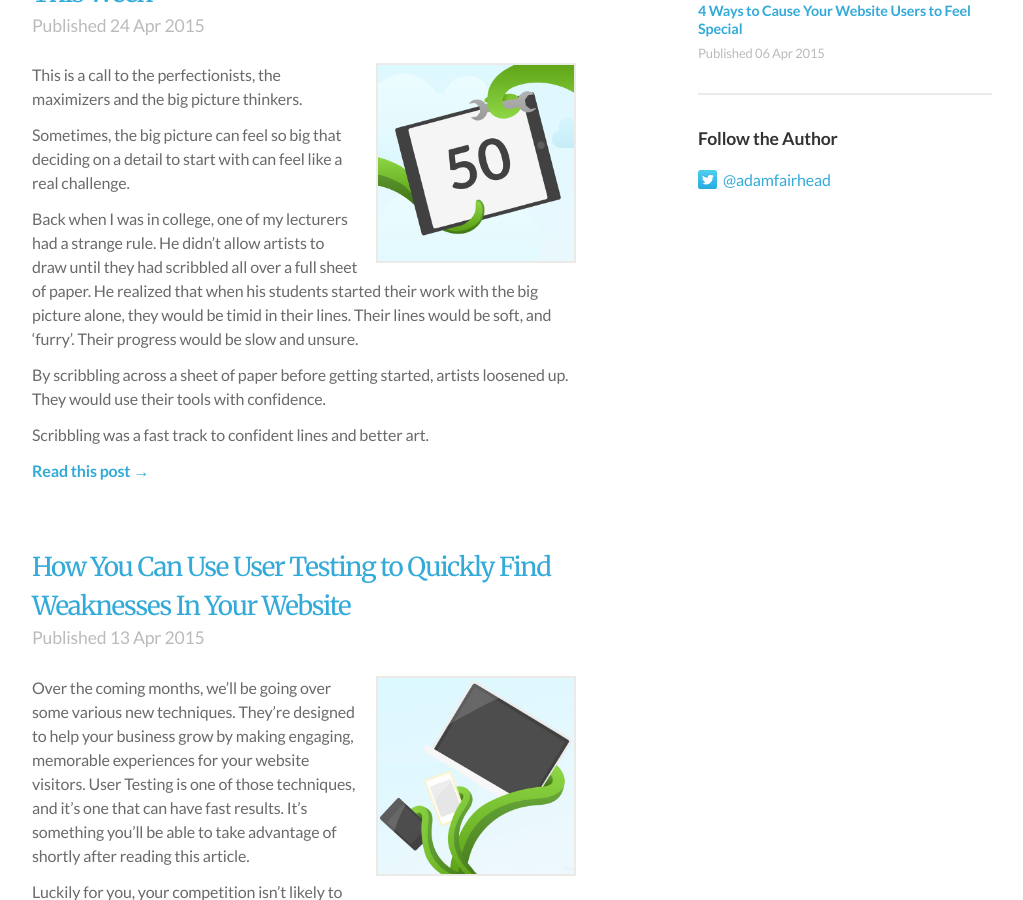
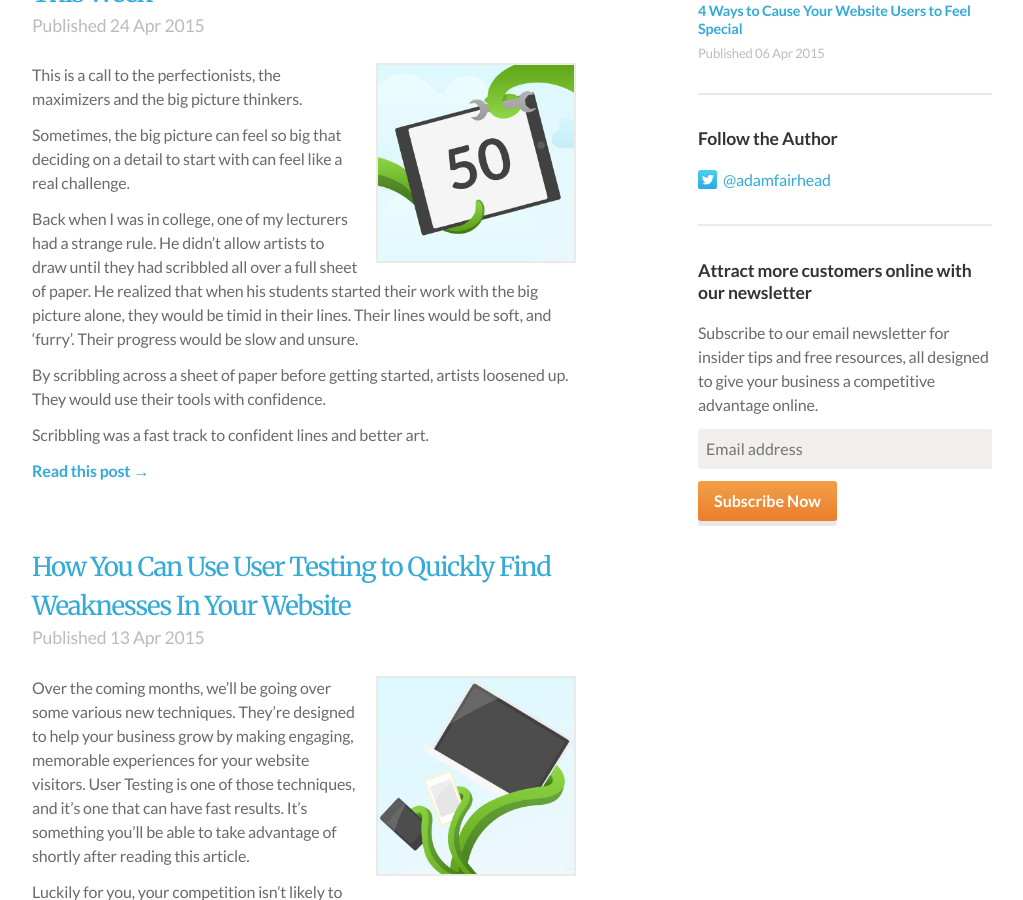
Before and after one commit to fairheadcreative/fairheadcreative, a Jekyll site: the page built from blog/index.html, in a window 1280 px wide and 900 px high, scrolled down 982 px. Shown: the whole window, without its empty margins (128-1151 px from the left). Built offline with Jekyll 4.4.1, drawn with Linux system fonts in a browser that asks for light colours; Markdown is read by kramdown in place of the engine named in the settings; the list of posts is cut into pages by our own code.

Commit message:
Reposition sidebar subscribe on blog index

```diff
--- a/_includes/sidebar.html
+++ b/_includes/sidebar.html
@@ -43,4 +43,17 @@
     <p><a class="author-twitter" href="https://twitter.com/adamfairhead" target="_blank" onclick="ga('send', 'event', 'Blog', 'Click', 'Follow Twitter Side');">@adamfairhead</a></p>
     <!--<p><a class="author-website" href="http://adamfairhead.com" target="_blank" onclick="ga('send', 'event', 'Blog', 'Click', 'Follow Personal Side');">Personal Site</a></p>-->
   </aside>
+
+  {% if page.class == 'blog' %}
+  <aside class="sidebar-item">
+    <h3>Attract more customers online with our newsletter</h3>
+    <p>Subscribe to our email newsletter for insider tips and free resources, all designed to give your business a competitive advantage online.</p>
+
+    <form action="//adamfairhead.us8.list-manage.com/subscribe/post?u=078c568914b24026a4a24cbc8&amp;id=56a7df1be0" method="post" id="mc-embedded-subscribe-form" name="mc-embedded-subscribe-form" class="validate" target="_blank" novalidate>
+      <input type="email" value="" name="EMAIL" class="required email" id="mce-EMAIL" placeholder="Email address" />
+      <div style="position: absolute; left: -5000px;"><input type="text" name="b_078c568914b24026a4a24cbc8_56a7df1be0" tabindex="-1" value=""></div>
+      <input type="submit" value="Subscribe Now" name="subscribe" id="mc-embedded-subscribe" class="button" onclick="ga('send', 'event', 'Blog', 'Click', 'Subscribe Side');" />
+    </form>
+  </aside>
+  {% endif %}
 </section>
```
